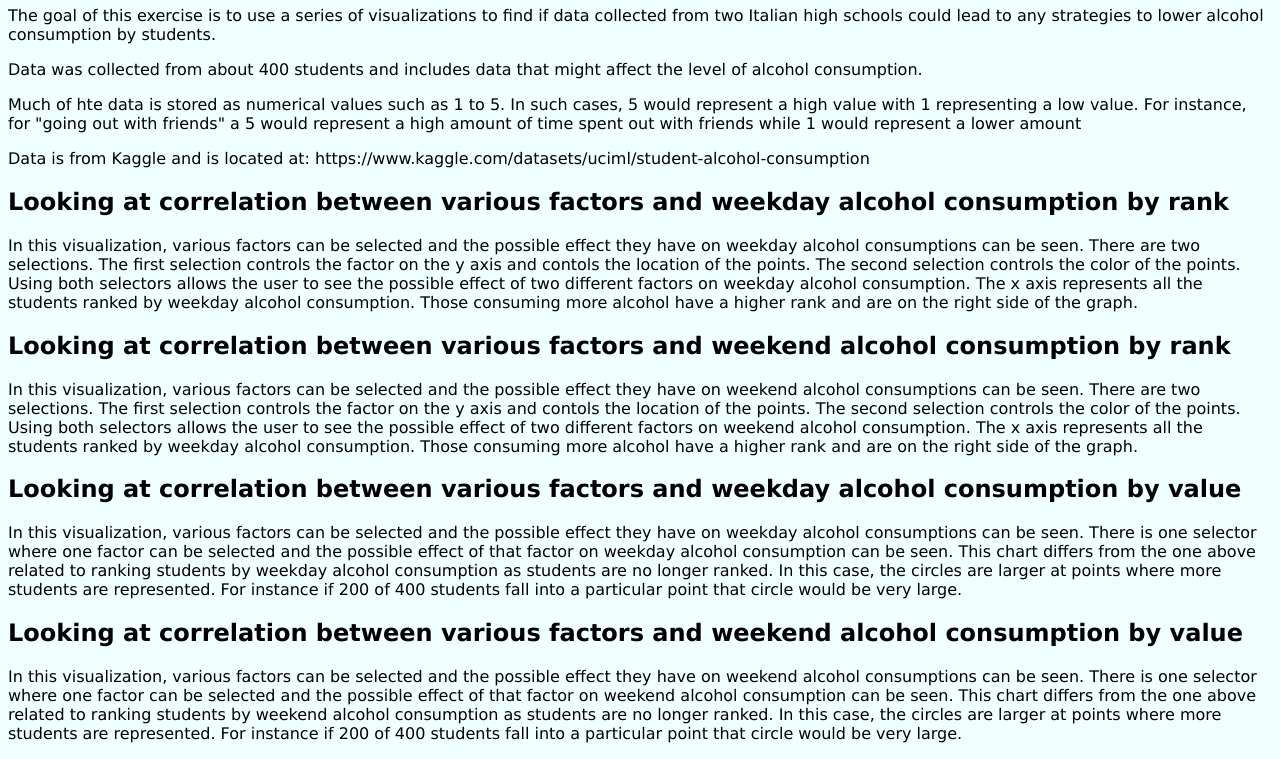
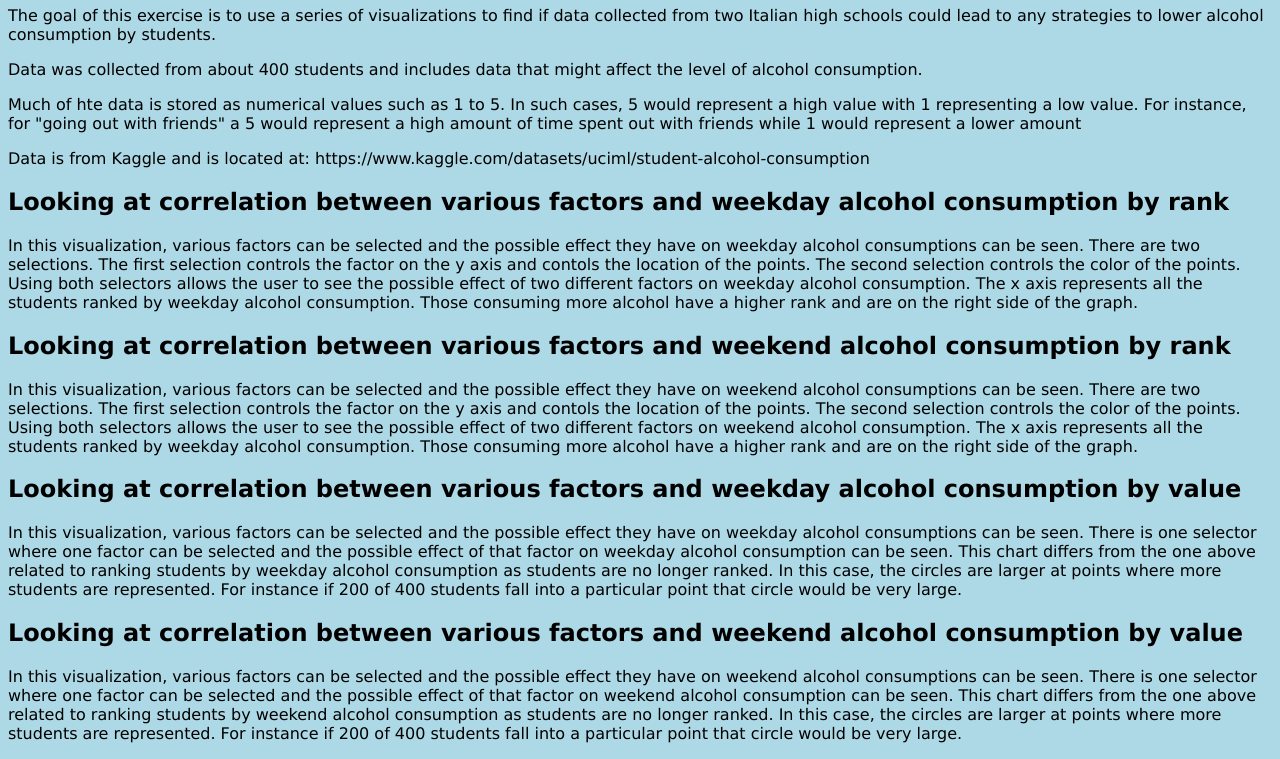
Before and after one commit to arbell720/arbell720.github.io, a plain HTML site: page index.html in a window 1280 px wide. Shown: the part 75-834 px from the top of the page. Drawn offline with Linux system fonts and the light colour scheme; a script that the page names is missing.

Commit message:
Add files via upload

```diff
--- a/index.html
+++ b/index.html
@@ -10,7 +10,7 @@
   <script type="text/javascript" src="https://cdn.jsdelivr.net/npm//vega-lite@4.17.0"></script>
   <script type="text/javascript" src="https://cdn.jsdelivr.net/npm//vega-embed@6"></script>
 </head>
-<body style="font-family:verdana;background-color:azure;">
+<body style="font-family:verdana;background-color:lightblue;">
 
 <h1>Project to lower alcohol consumption at two high schools</h1>
 
```
